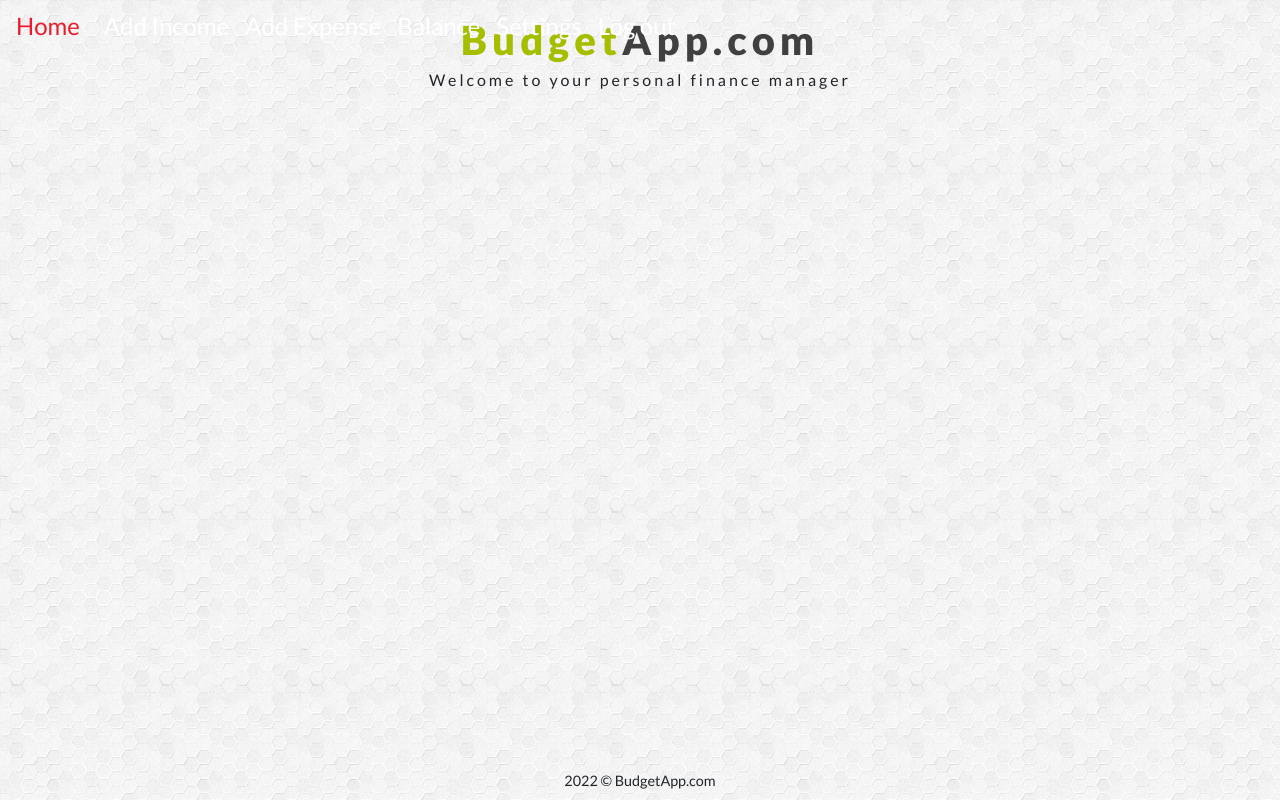
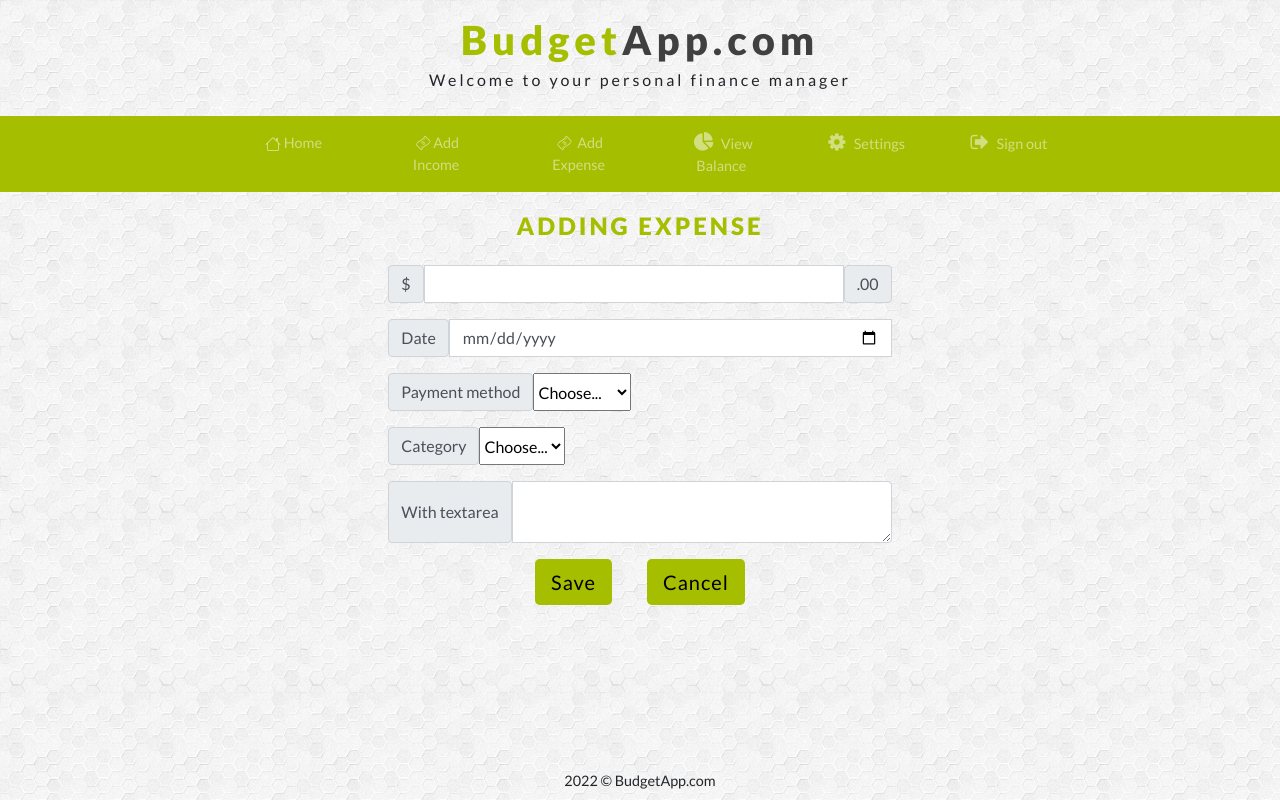
Before and after one commit to szadominika/WebApp, a plain HTML site: page add_expense.html in a window 1280 px wide. Drawn offline with nearby package versions, Linux system fonts and the light colour scheme.

Commit message:
Created add_expense file based on bootstrap

```diff
--- a/add_expense.html
+++ b/add_expense.html
@@ -34,7 +34,125 @@
 
 		 </header>
 
-    <nav id="mainNavbar" class="navbar navbar-dark navbar-expand-md py-0 fixed-top">
+		 <section class="container-fluid mt-4 menu">
+
+                <nav class="navbar navbar-dark navbar-expand-lg">
+
+					<button class="navbar-toggler" data-toggle="collapse" data-target="#navLinks" aria-label="Toggle navigation" aria-controls="mainMenu" aria-expanded="false" >
+						<span class="navbar-toggler-icon"></span>
+					</button>
+
+                    <div class="collapse navbar-collapse" id="navLinks">
+
+                        <ul class="navbar-nav mx-auto">
+
+                            <li class="col-lg-2 mr-1 nav-item">
+                                <a class="nav-link" href="index.html">
+									<svg xmlns="http://www.w3.org/2000/svg" width="16" height="16" fill="currentColor" class="bi bi-house" viewBox="0 0 16 16">
+										  <path fill-rule="evenodd" d="M2 13.5V7h1v6.5a.5.5 0 0 0 .5.5h9a.5.5 0 0 0 .5-.5V7h1v6.5a1.5 1.5 0 0 1-1.5 1.5h-9A1.5 1.5 0 0 1 2 13.5zm11-11V6l-2-2V2.5a.5.5 0 0 1 .5-.5h1a.5.5 0 0 1 .5.5z"/>
+										  <path fill-rule="evenodd" d="M7.293 1.5a1 1 0 0 1 1.414 0l6.647 6.646a.5.5 0 0 1-.708.708L8 2.207 1.354 8.854a.5.5 0 1 1-.708-.708L7.293 1.5z"/>
+									</svg>
+							Home</a>
+                            </li>
+
+                            <li class="col-lg-2 mr-1 nav-item">
+                                <a class="nav-link" href="add_income.html"><i class="icon-money"></i>Add Income</a>
+                            </li>
+
+                            <li class="col-lg-2 mr-1 nav-item ">
+                                <a class="nav-link" href="add_expense.html"><i class="icon-money"></i> Add Expense</a>
+                            </li>
+
+                            <li class="col-lg-2 mr-1 nav-item dropdown">
+
+                                <a class="nav-link" role="button"><i class="icon-chart-pie"></i> View Balance</a>
+
+                            </li>
+
+                            <li class="col-lg-2 mr-1 nav-item dropdown">
+
+                                <a class="nav-link" role="button"><i class="icon-cog"></i> Settings</a>
+
+                            </li>
+
+                            <li class="col-lg-2 nav-item">
+
+                                <a class="nav-link" href="/logout"><i class="icon-logout"></i> Sign out</a>
+
+                            </li>
+
+                        </ul>
+
+                    </div>
+
+                </nav>
+
+            </section>
+
+			<main>
+			<h3 id="title01"> ADDING EXPENSE </h3>
+			<form class="col-sm-10  mx-auto " method="#" action="#" id="addExpense">
+				<div class="row justify-content-around">
+					<div class="col-sm-6">
+                    	<div class="input-group mt-3 mb-3">
+							  <span class="input-group-text">$</span>
+									<input type="text" class="form-control" aria-label="Amount (to the nearest dollar)">
+							  <span class="input-group-text">.00</span>
+						</div>
+
+    <div class="input-group mt-3 mb-3 ">
+			<span class="input-group-text">Date</span>
+            <input id="startDate" class="form-control" type="date" />
+            <span id="startDateSelected"></span>
+
+    </div>
+
+					<div class="input-group mb-3 mt-3">
+					  <label class="input-group-text" for="inputGroupSelect">Payment method</label>
+						  <select class="form-select" id="inputGroupSelect">
+							<option selected>Choose...</option>
+							<option value="1">cash</option>
+							<option value="2">credit card</option>
+							<option value="3">debit card</option>
+						  </select>
+					</div>
+
+										<div class="input-group mb-3 mt-3">
+					  <label class="input-group-text" for="inputGroupCategory">Category</label>
+						  <select class="form-select" id="inputGroupCategory">
+							<option selected>Choose...</option>
+							<option value="1">house</option>
+							<option value="2">health</option>
+							<option value="3">car</option>
+							<option value="4">car</option>
+							<option value="5">car</option>
+							<option value="6">car</option>
+							<option value="7">car</option>
+							<option value="8">car</option>
+							<option value="9">car</option>
+						  </select>
+					</div>
+
+
+							<div class="input-group">
+  <span class="input-group-text">With textarea</span>
+  <textarea class="form-control" aria-label="With textarea"></textarea>
+</div>
+
+						<button class="btn btn-lg m-3 signButton" type="submit">
+							<i class="icon-user-plus"></i> Save
+						</button>
+
+												<button class="btn btn-lg m-3 signButton" type="submit">
+							<i class="icon-user-plus"></i> Cancel
+						</button>
+
+					</div>
+				</div>
+			</form>
+			</main>
+
+   <!-- <nav id="mainNavbar" class="navbar navbar-dark navbar-expand-md py-0 fixed-top">
         <a href="#" class="navbar-brand">Home</a>
         <button class="navbar-toggler" data-toggle="collapse" data-target="#navLinks" aria-label="Toggle navigation">
             <span class="navbar-toggler-icon"></span>
@@ -58,7 +176,7 @@
                 </li>
             </ul>
         </div>
-    </nav>
+    </nav>-->
 
 	<!--<div id="container">
 		<main>
--- a/css/fontello.css
+++ b/css/fontello.css
@@ -61,8 +61,8 @@
 .icon-eye:before { content: '\e804'; } /* '' */
 .icon-eye-off:before { content: '\e805'; } /* '' */
 .icon-money:before { content: '\e806'; } /* '' */
-.icon-dollar:before { content: '\e807'; font-size:60px;} /* '' */
-.icon-cog:before { content: '\e808'; font-size:60px;} /* '' */
+.icon-dollar:before { content: '\e807'; font-size:20px;} /* '' */
+.icon-cog:before { content: '\e808'; font-size:20px;} /* '' */
 .icon-mail-alt:before { content: '\f0e0';font-size:20px; } /* '' */
-.icon-chart-pie:before { content: '\f200'; font-size:60px;} /* '' */
+.icon-chart-pie:before { content: '\f200'; font-size:20px;} /* '' */
 .icon-user-circle-o:before { content: '\f2be'; } /* '' */
--- a/style.css
+++ b/style.css
@@ -18,6 +18,15 @@ body
 	font-size: 40px;
 	font-weight: 700;
 	letter-spacing: 5px;
+}
+
+#title01
+{
+	font-size: 1.5em;
+	font-weight: 700;
+	letter-spacing: 3px;
+	color: #a5be00;
+	margin-top: 20px;
 }
 
 #logo{
@@ -93,7 +102,14 @@ a:hover
     border-radius: 10px;
 }
 
-#mainNavbar {
+.nav-link{
+		 font-size: 0.9rem;
+}
+
+
+
+
+/*#mainNavbar {
     font-size: 1.5rem;
     font-weight: 100;
 }
@@ -108,8 +124,15 @@ a:hover
 
 #mainNavbar .navbar-brand {
     color: #EA1C2C;
-    font-size: 1.5rem;
+    font-size: 1,0 rem;
+}*/
+
+.menu {
+    text-align: center;
+    background-color: #a5be00;
 }
+
+
 
 /*#container
 {
```
